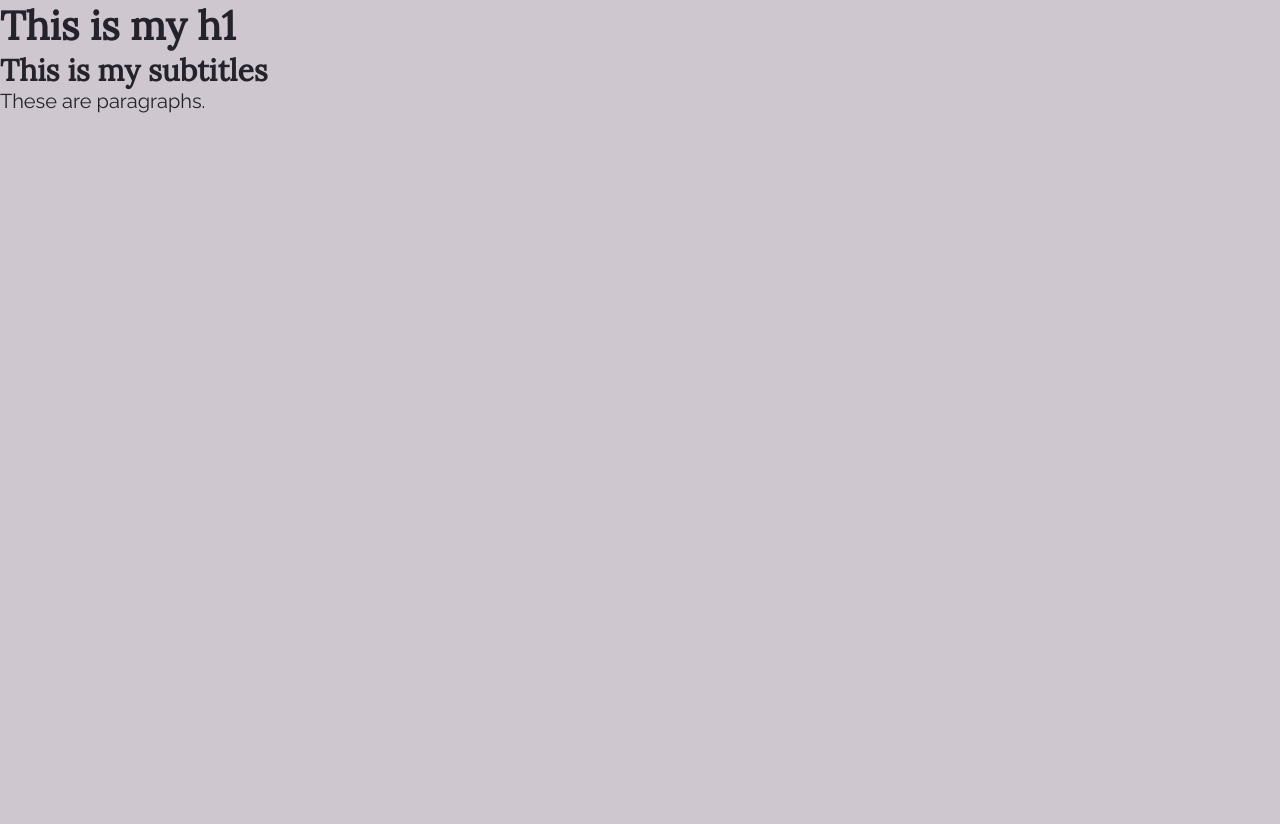
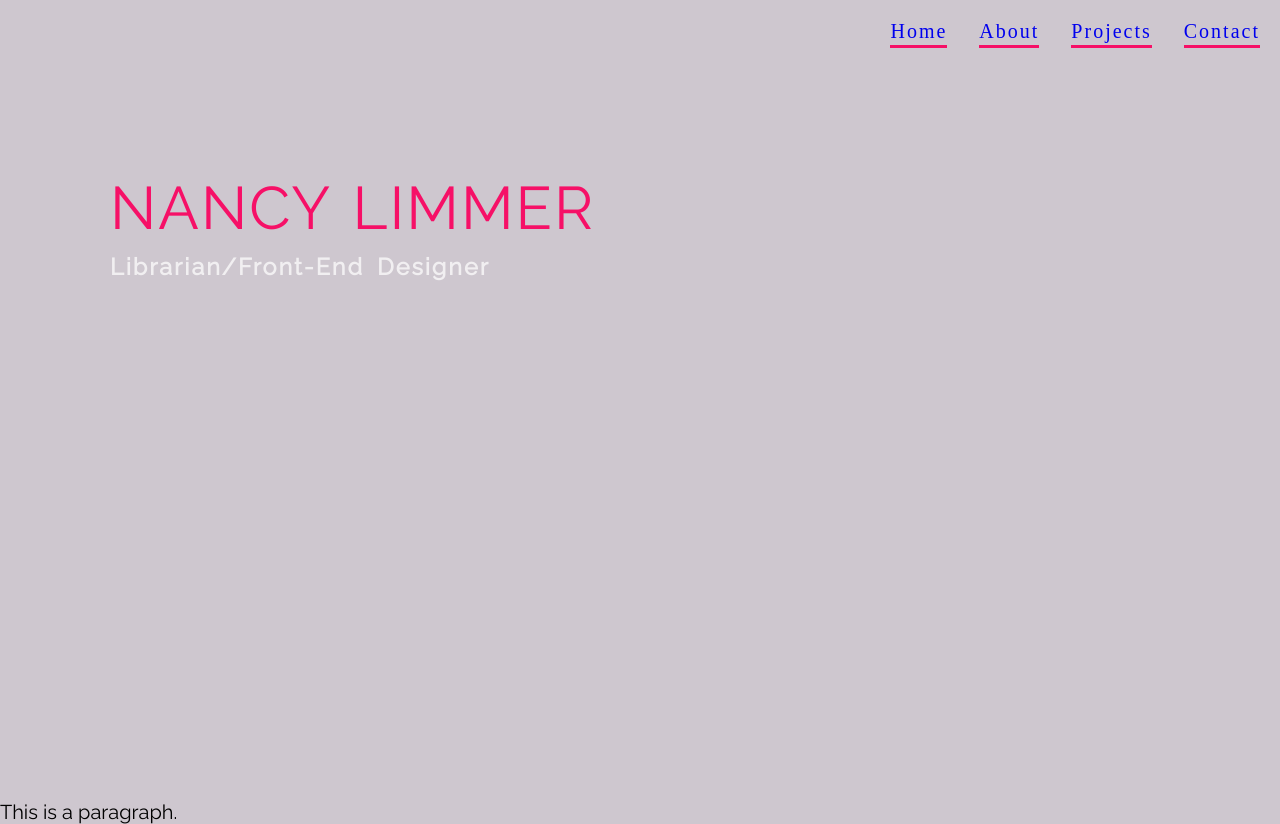
Before and after one commit to njlimmer/portfolio, a plain HTML site: page index.html in a window 1280 px wide. Before the commit the page ends 800 px from the top, so only its background shows below. Drawn offline with Linux system fonts and the light colour scheme.

Commit message:
worked on nav bar and header text

```diff
--- a/Resources/css/style.css
+++ b/Resources/css/style.css
@@ -19,12 +19,12 @@ font-family: 'Lora', serif;
     margin: 0;
     padding: 0;
     box-sizing: border-box;
+
 }
 
 html,
 body {
     background-color: #cec7cf;
-    color: #24232c;
     font-weight: 300;
     font-size: 20px;
     text-rendering: optimizeLegibility;
@@ -32,8 +32,16 @@ body {
 }
 
 h1,
-h2 {
-    font-family: 'Lora', serif;
+h2,
+h3 {
+    font-family: 'Raleway', sans-serif;
+    word-spacing: 5px;
+    letter-spacing: 2px;
+}
+
+h1 {
+    text-transform: uppercase;
+    font-weight: 200;
 }
 
 p {
@@ -50,121 +58,50 @@ p {
     margin: 0 auto;
 }
 
-section {
-    padding: 80px 0;
-}
-
-.box {
-    padding: 1%;
-}
-
-/*--------PARAGRAPHS--*/
-
-
-
-/*--------ICONS--*/
-
-
-
-    /* secrets to align text and icons*/
-   /* line-height: 120%;
-    vertical-align: middle;
-    margin-top: -5px;
-}*/
-/*-------HEADINGS-----*/
-
-
-
-/*-------LINKS------------*/
-
-
-
-/*-------BUTTONS------------*/
-
-
-
 /*-------------------*/
 /*HEADER*/
 /*-------------------*/
-
 header {
-    background-image: linear-gradient(rgba(0, 0, 0, 0.7), rgba(0, 0, 0, 0.7)), url(img/hero.jpg);
+    /*background-image: url(img/banner2.jpg);*/
     background-size: cover;
-    background-position: center;
     height: 100vh;
-    background-attachment: fixed;
 }
 
-
-/*-------------------*/
-/*FEATURES*/
-/*-------------*/
-
-
-
-
-/*-------------------*/
-/*MEALS*/
-/*-------------------*/
-
-/*.section-meals {
-    padding: 0;
-    overflow: auto;
+header h1 {
+    color: #f61067;
+    padding: 10px;
+    font-size: 300%;
+    font-stretch: expanded;
 }
 
-.meals-showcase {
-    list-style: none;
-    width: 100%;
+header h3 {
+    color: #f1eff1;
+    margin: 0px 10px;
+}
+
+.main-nav {
+    text-decoration: none;
+    word-spacing: 25px;
+    letter-spacing: 2px;
+    margin: 20px;
+    float: right;
+}
+
+header li {
+    display: inline;
+}
+
+header li a {
+    text-decoration: none;
+    border-bottom: 3px solid #f61067;
+    padding-bottom: 3px;
+}
+
+.page-title {
+    clear: both;
+    padding: 100px 0 0 30px;
 
 }
-
-.meals-showcase li {
-    display: block;
-    float: left;
-    width: 25%;
-}
-
-.meal-photo {
-    width: 100%;
-    margin: 0;
-    overflow: hidden;
-    background-color: #000;
-
-}
-
-.meal-photo img {
-    opacity: 0.7;
-    width: 100%;
-    height: auto;
-    transform: scale(1.15);
-    transition: transform 0.5s;
-
-}
-
-.meal-photo img:hover {
-    opacity: 1;
-    transform: scale(1.03);
-}*/
-
-/*-------------------*/
-/*HOW IT WORKS*/
-/*-------------------*/
-
-
-/*-------------------*/
-/*CITIES*/
-/*-------------------*/
-
-
-/*-------------------*/
-/*TESTIMONIALS*/
-/*-------------------*/
-
-
-/*-------------------*/
-/*SIGN UP*/
-/*-------------------*/
-
 
 /*-------------------*/
 /*FORM*/
--- a/index.html
+++ b/index.html
@@ -7,10 +7,27 @@
         <title>Nancy Limmer Portfolio Page</title>
 
     </head>
+
+        <header>
+            <nav>
+                <div class="row main-nav">
+                    <ul>
+                        <li><a href="#">Home</a></li>
+                        <li><a href="#">About</a></li>
+                        <li><a href="#">Projects</a></li>
+                        <li><a href="#">Contact</a></li>
+                    </ul>
+
+                </div>
+
+            </nav>
+            <div class="row page-title">
+                <h1>Nancy Limmer</h1>
+                <h3>Librarian/Front-End Designer</h3>
+            </div>
+        </header>
     <body>
-        <h1>This is my h1</h1>
-        <h2>This is my subtitles</h2>
-        <p>These are paragraphs.</p>
+        <p>This is a paragraph.</p>
 
     </body>
 
```
Also changed, not shown: Resources/css/img/banner2.jpg (added), Resources/img/geometric-background.png (added).
